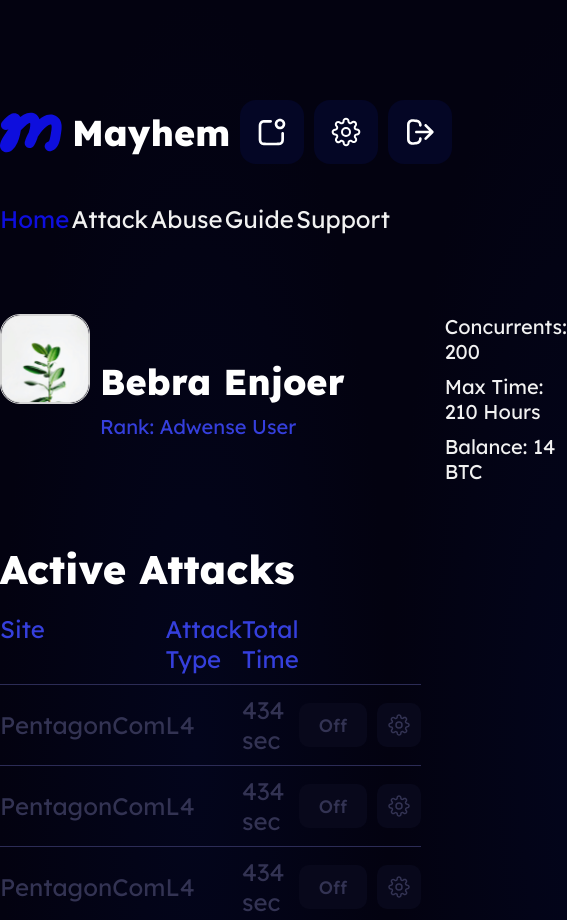
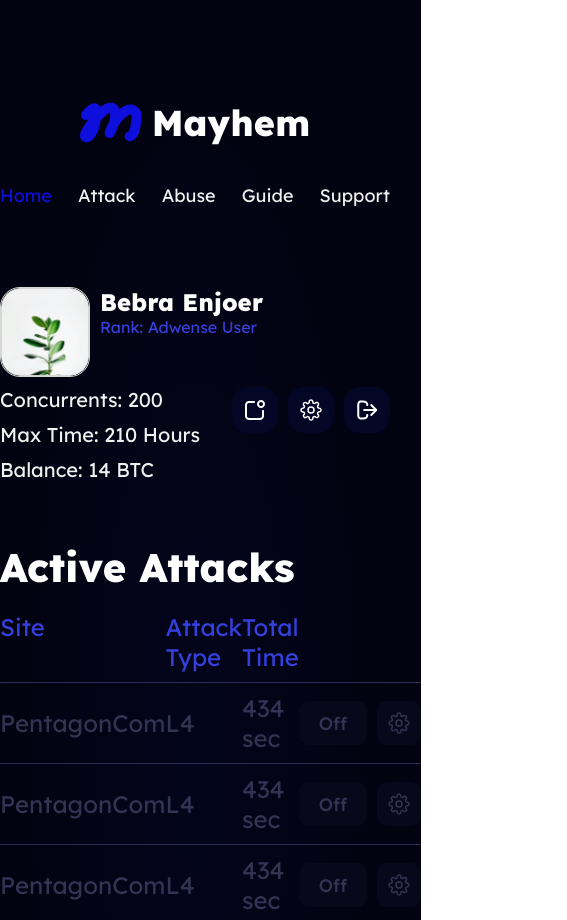
Before and after one commit to OrtemkaDead/stress, a plain HTML site: page home-page.html in a window 390 px wide. Shown: the top 920 px of the page, 567 px wide, since content can reach past the window. Drawn offline with Linux system fonts and the light colour scheme.

Commit message:
неполноценный адаптив под 400

```diff
--- a/styles/home-page.css
+++ b/styles/home-page.css
@@ -337,3 +337,68 @@
     margin-bottom: 20px;
   }
 }
+
+@media (max-width: 730px) {
+  /* ? USER PANEL */
+  .user-panel {
+    display: flex;
+    flex-wrap: wrap;
+    justify-content: space-between;
+  }
+
+  .user-panel__user-info {
+    margin-bottom: 10px;
+  }
+
+  .user-panel__user-info-text-wrapper {
+    justify-content: flex-start;
+  }
+
+  .user-panel__user-name {
+    font-size: 24px;
+    line-height: 30px;
+  }
+
+  .user-panel__user-rank {
+    margin-top: 0;
+
+    font-size: 16px;
+    line-height: 20px;
+  }
+
+  .user-panel__info-wrapper {
+    margin-left: 0;
+  }
+
+  .user-panel__controls-buttons {
+    display: flex;
+    align-items: flex-start;
+  }
+
+  .user-panel__button {
+    padding: 11px;
+  }
+
+  .user-panel__button-icon {
+    width: 24px;
+    height: 24px;
+  }
+
+  /* ? ACTIVE ATTACKS */
+  .active-attacks {
+    grid-template-columns: 0.5fr 1.5fr 1.5fr 0.5fr;
+  }
+
+  /* ? SERVICES */
+  .services__item {
+    width: 100%;
+  }
+
+  .services__item-name {
+    width: 50%;
+  }
+
+  .services__separator {
+    display: none;
+  }
+}
--- a/styles/style.css
+++ b/styles/style.css
@@ -265,3 +265,24 @@ body {
     width: 100%;
   }
 }
+
+@media (max-width: 730px) {
+  /* ? CONTAINER */
+  .container {
+    max-width: 400px;
+  }
+
+  /* ? HEADER */
+  .header__controls-buttons {
+    display: none;
+  }
+
+  .header__logo {
+    justify-content: center;
+  }
+
+  .header__nav-link {
+    font-size: 18px;
+    line-height: 22px;
+  }
+}
```
